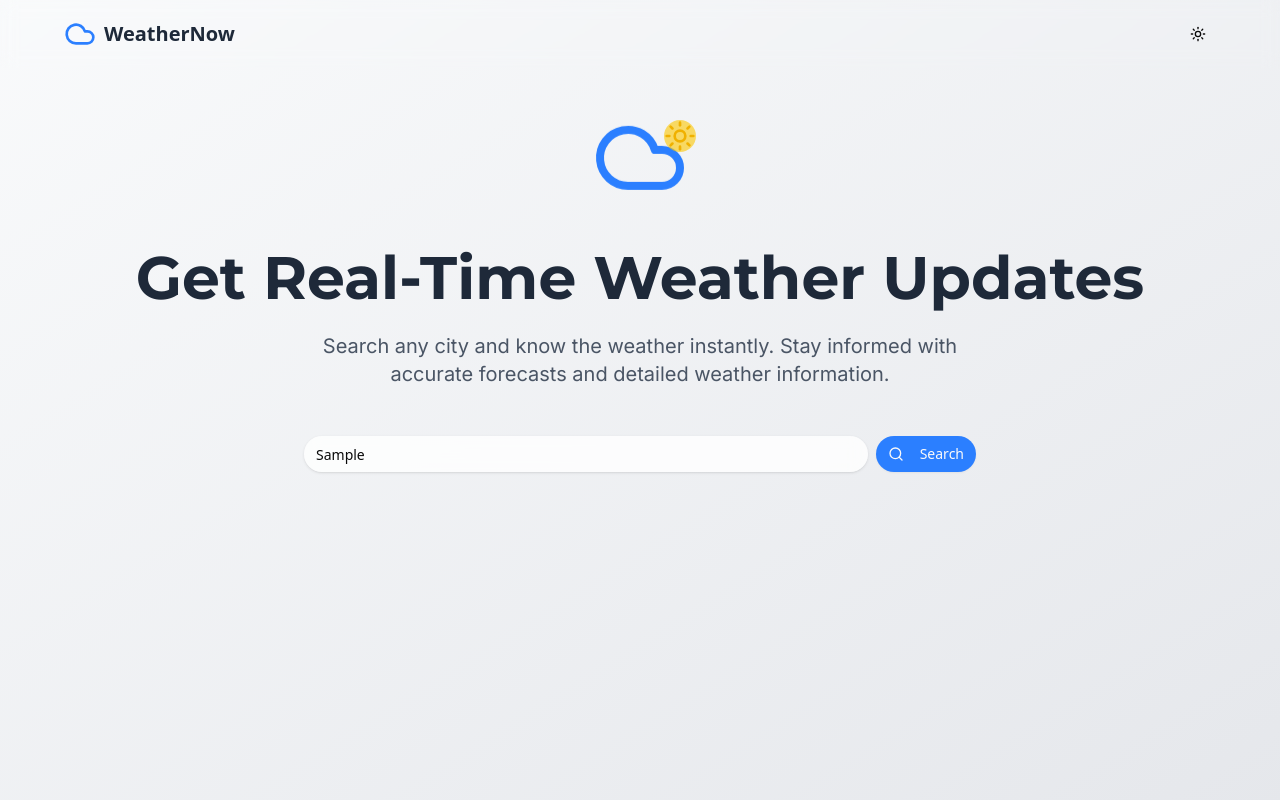
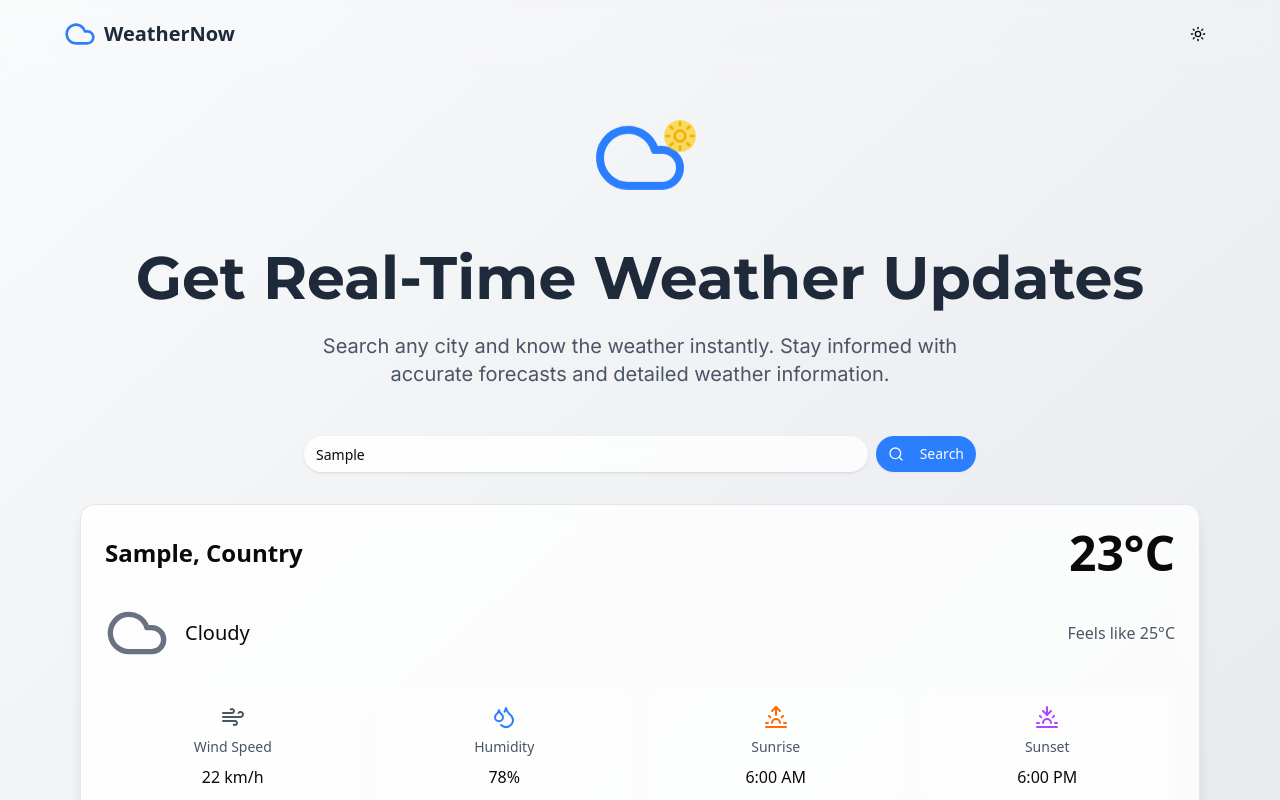
Before and after one commit to JaziBro/Cloudly, a Next.js app: page / in a window 1280 px wide. Both pictures are taken after typing "Sample" into the empty fields and a click on the button "Search". Shown: the top 800 px of the page. Built offline with nearby package versions, Linux system fonts and the light colour scheme.

Commit message:
added Weather & Forecast Card

```diff
--- a/package.json
+++ b/package.json
@@ -9,6 +9,7 @@
     "lint": "next lint"
   },
   "dependencies": {
+    "@radix-ui/react-scroll-area": "^1.2.3",
     "@radix-ui/react-slot": "^1.1.2",
     "class-variance-authority": "^0.7.1",
     "clsx": "^2.1.1",
--- /dev/null
+++ b/src/app/Components/ForecastCard.tsx
@@ -0,0 +1,58 @@
+import { ScrollArea, ScrollBar } from "@/components/ui/scroll-area"
+import { Card } from "@/components/ui/card"
+import { Cloud, Sun, CloudRain } from "lucide-react"
+
+interface ForecastDay {
+  date: string
+  temperature: number
+  condition: string
+}
+
+interface ForecastCardProps {
+  forecast: ForecastDay[]
+  unit: "celsius" | "fahrenheit"
+}
+
+export function ForecastCard({ forecast, unit }: ForecastCardProps) {
+  const getWeatherIcon = (condition: string) => {
+    switch (condition.toLowerCase()) {
+      case "sunny":
+        return <Sun className="h-8 w-8 text-yellow-500" />
+      case "cloudy":
+        return <Cloud className="h-8 w-8 text-gray-500" />
+      case "rainy":
+        return <CloudRain className="h-8 w-8 text-blue-500" />
+      default:
+        return <Cloud className="h-8 w-8 text-blue-500" />
+    }
+  }
+
+  const formatTemperature = (temp: number) => {
+    if (unit === "fahrenheit") {
+      return `${Math.round((temp * 9) / 5 + 32)}°F`
+    }
+    return `${temp}°C`
+  }
+
+  return (
+    <Card className="w-full bg-white/80 dark:bg-gray-800/80 backdrop-blur-sm p-4">
+      <h3 className="text-xl font-semibold mb-4">5-Day Forecast</h3>
+      <ScrollArea className="w-full whitespace-nowrap">
+        <div className="flex w-full gap-4">
+          {forecast.map((day) => (
+            <div
+              key={day.date}
+              className="flex-none w-[150px] bg-white/50 dark:bg-gray-700/50 rounded-xl p-4 flex flex-col items-center gap-2"
+            >
+              <span className="text-sm text-gray-600 dark:text-gray-400">{day.date}</span>
+              {getWeatherIcon(day.condition)}
+              <span className="font-medium">{formatTemperature(day.temperature)}</span>
+              <span className="text-sm text-gray-600 dark:text-gray-400">{day.condition}</span>
+            </div>
+          ))}
+        </div>
+        <ScrollBar orientation="horizontal" />
+      </ScrollArea>
+    </Card>
+  )
+}
--- /dev/null
+++ b/src/app/Components/WeatherCard.tsx
@@ -0,0 +1,86 @@
+import { Cloud, Sun, CloudRain, Wind, Droplets, Sunrise, Sunset } from "lucide-react"
+import { Card, CardContent, CardHeader, CardTitle } from "@/components/ui/card"
+
+interface WeatherCardProps {
+  weather: {
+    city: string
+    country: string
+    temperature: number
+    condition: string
+    humidity: number
+    windSpeed: number
+    sunrise: string
+    sunset: string
+    feelsLike: number
+  }
+  unit: "celsius" | "fahrenheit"
+}
+
+export function WeatherCard({ weather, unit }: WeatherCardProps) {
+  const getWeatherIcon = () => {
+    switch (weather.condition.toLowerCase()) {
+      case "sunny":
+        return <Sun className="h-16 w-16 text-yellow-500" />
+      case "cloudy":
+        return <Cloud className="h-16 w-16 text-gray-500" />
+      case "rainy":
+        return <CloudRain className="h-16 w-16 text-blue-500" />
+      default:
+        return <Cloud className="h-16 w-16 text-blue-500" />
+    }
+  }
+
+  const formatTemperature = (temp: number) => {
+    if (unit === "fahrenheit") {
+      return `${Math.round((temp * 9) / 5 + 32)}°F`
+    }
+    return `${temp}°C`
+  }
+
+  return (
+    <Card className="w-full bg-white/80 dark:bg-gray-800/80 backdrop-blur-sm shadow-lg hover:shadow-xl transition-shadow">
+      <CardHeader>
+        <CardTitle className="text-2xl flex items-center justify-between">
+          <span>
+            {weather.city}, {weather.country}
+          </span>
+          <div className="text-5xl font-bold">{formatTemperature(weather.temperature)}</div>
+        </CardTitle>
+      </CardHeader>
+      <CardContent>
+        <div className="flex flex-col gap-6">
+          <div className="flex items-center justify-between">
+            <div className="flex items-center gap-4">
+              {getWeatherIcon()}
+              <span className="text-xl">{weather.condition}</span>
+            </div>
+            <span className="text-gray-600 dark:text-gray-400">Feels like {formatTemperature(weather.feelsLike)}</span>
+          </div>
+
+          <div className="grid grid-cols-2 md:grid-cols-4 gap-4">
+            <div className="bg-white/50 dark:bg-gray-700/50 p-4 rounded-xl flex flex-col items-center gap-2">
+              <Wind className="h-6 w-6 text-gray-600 dark:text-gray-400" />
+              <span className="text-sm text-gray-600 dark:text-gray-400">Wind Speed</span>
+              <span className="font-medium">{weather.windSpeed} km/h</span>
+            </div>
+            <div className="bg-white/50 dark:bg-gray-700/50 p-4 rounded-xl flex flex-col items-center gap-2">
+              <Droplets className="h-6 w-6 text-blue-500" />
+              <span className="text-sm text-gray-600 dark:text-gray-400">Humidity</span>
+              <span className="font-medium">{weather.humidity}%</span>
+            </div>
+            <div className="bg-white/50 dark:bg-gray-700/50 p-4 rounded-xl flex flex-col items-center gap-2">
+              <Sunrise className="h-6 w-6 text-orange-500" />
+              <span className="text-sm text-gray-600 dark:text-gray-400">Sunrise</span>
+              <span className="font-medium">{weather.sunrise}</span>
+            </div>
+            <div className="bg-white/50 dark:bg-gray-700/50 p-4 rounded-xl flex flex-col items-center gap-2">
+              <Sunset className="h-6 w-6 text-purple-500" />
+              <span className="text-sm text-gray-600 dark:text-gray-400">Sunset</span>
+              <span className="font-medium">{weather.sunset}</span>
+            </div>
+          </div>
+        </div>
+      </CardContent>
+    </Card>
+  )
+}
--- a/src/app/page.tsx
+++ b/src/app/page.tsx
@@ -7,6 +7,8 @@ import { NavBar } from "./Components/NavBar"
 import { Hero } from "./Components/Hero"
 import { SearchBar } from "./Components/SearchBar"
 import { LoadingSpinner } from "./Components/LoadingSpinner"
+import { ForecastCard } from "./Components/ForecastCard"
+import { WeatherCard } from "./Components/WeatherCard"
 // import { WeatherCard } from "./components/WeatherCard"
 // import { ForecastCard } from "./components/ForecastCard"
 // import { TemperatureToggle } from "./components/TemperatureToggle"
@@ -115,8 +117,8 @@ export default function WeatherApp() {
 
           {weather && !loading && !error && (
             <div className="space-y-6">
-              {/* <WeatherCard weather={weather} unit={unit} />
-              <ForecastCard forecast={forecast} unit={unit} /> */}
+              <WeatherCard weather={weather} unit={unit} />
+              <ForecastCard forecast={forecast} unit={unit} />
             </div>
           )}
         </div>
--- /dev/null
+++ b/src/components/ui/scroll-area.tsx
@@ -0,0 +1,58 @@
+"use client"
+
+import * as React from "react"
+import * as ScrollAreaPrimitive from "@radix-ui/react-scroll-area"
+
+import { cn } from "@/lib/utils"
+
+function ScrollArea({
+  className,
+  children,
+  ...props
+}: React.ComponentProps<typeof ScrollAreaPrimitive.Root>) {
+  return (
+    <ScrollAreaPrimitive.Root
+      data-slot="scroll-area"
+      className={cn("relative", className)}
+      {...props}
+    >
+      <ScrollAreaPrimitive.Viewport
+        data-slot="scroll-area-viewport"
+        className="ring-ring/10 dark:ring-ring/20 dark:outline-ring/40 outline-ring/50 size-full rounded-[inherit] transition-[color,box-shadow] focus-visible:ring-4 focus-visible:outline-1"
+      >
+        {children}
+      </ScrollAreaPrimitive.Viewport>
+      <ScrollBar />
+      <ScrollAreaPrimitive.Corner />
+    </ScrollAreaPrimitive.Root>
+  )
+}
+
+function ScrollBar({
+  className,
+  orientation = "vertical",
+  ...props
+}: React.ComponentProps<typeof ScrollAreaPrimitive.ScrollAreaScrollbar>) {
+  return (
+    <ScrollAreaPrimitive.ScrollAreaScrollbar
+      data-slot="scroll-area-scrollbar"
+      orientation={orientation}
+      className={cn(
+        "flex touch-none p-px transition-colors select-none",
+        orientation === "vertical" &&
+          "h-full w-2.5 border-l border-l-transparent",
+        orientation === "horizontal" &&
+          "h-2.5 flex-col border-t border-t-transparent",
+        className
+      )}
+      {...props}
+    >
+      <ScrollAreaPrimitive.ScrollAreaThumb
+        data-slot="scroll-area-thumb"
+        className="bg-border relative flex-1 rounded-full"
+      />
+    </ScrollAreaPrimitive.ScrollAreaScrollbar>
+  )
+}
+
+export { ScrollArea, ScrollBar }
```
Also changed, not shown: 1 other file (tests, documents, lock files or other folders).
